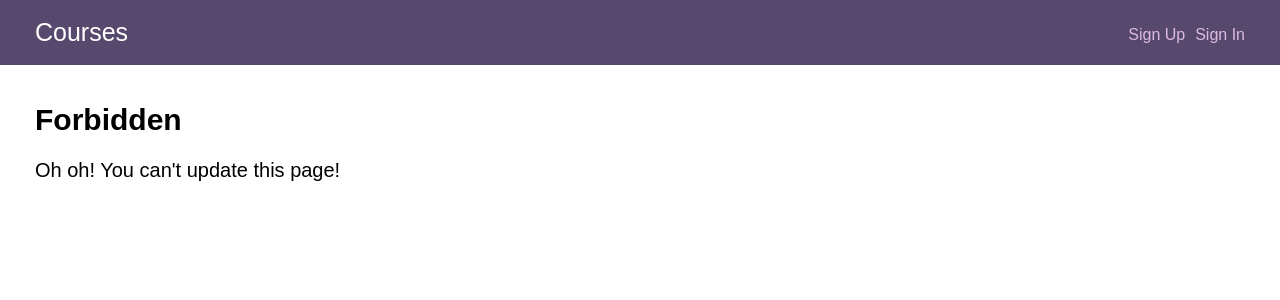
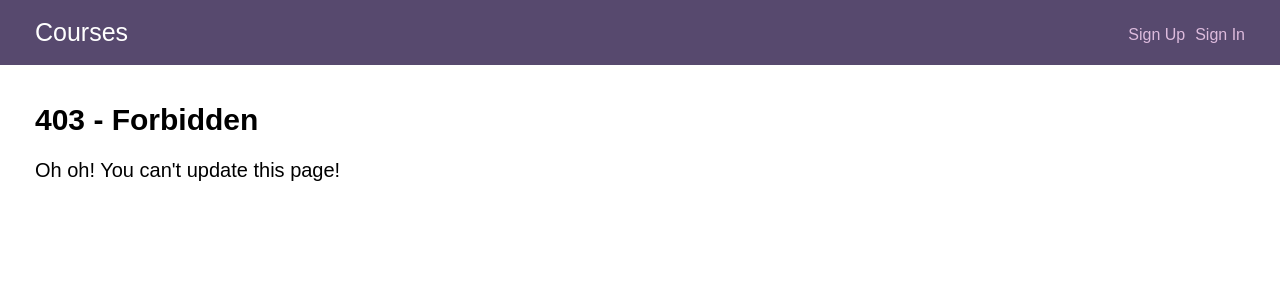
Before and after one commit to rdelva/fullstack_app, a React (Create React App) app in the folder client/: page /forbidden in a window 1280 px wide. Shown: the top 300 px of the page. Built offline with nearby package versions, Linux system fonts and the light colour scheme.

Commit message:
added 403 to the header

```diff
--- a/client/src/components/Forbidden.js
+++ b/client/src/components/Forbidden.js
@@ -3,7 +3,7 @@ const Forbidden = () => {
     return (
         <main>
             <div className="wrap">
-                <h2>Forbidden</h2>
+                <h2>403 - Forbidden</h2>
                 <p>Oh oh! You can't update this page!</p>
             </div>
         </main>
```
